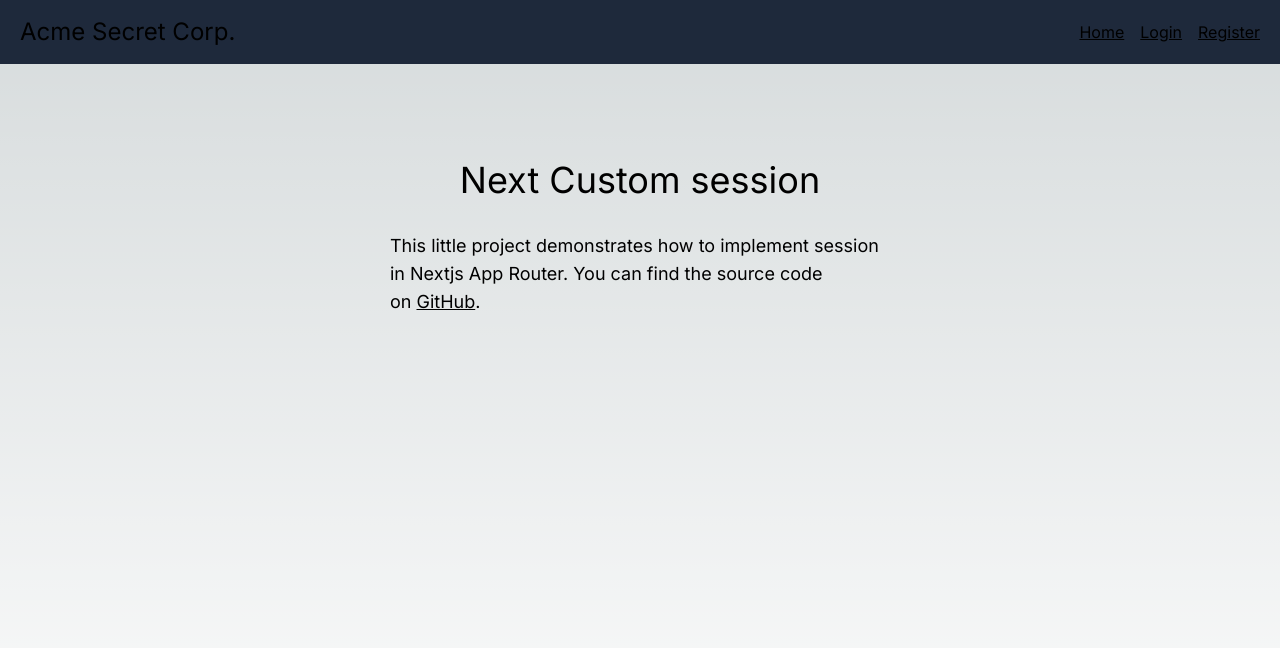
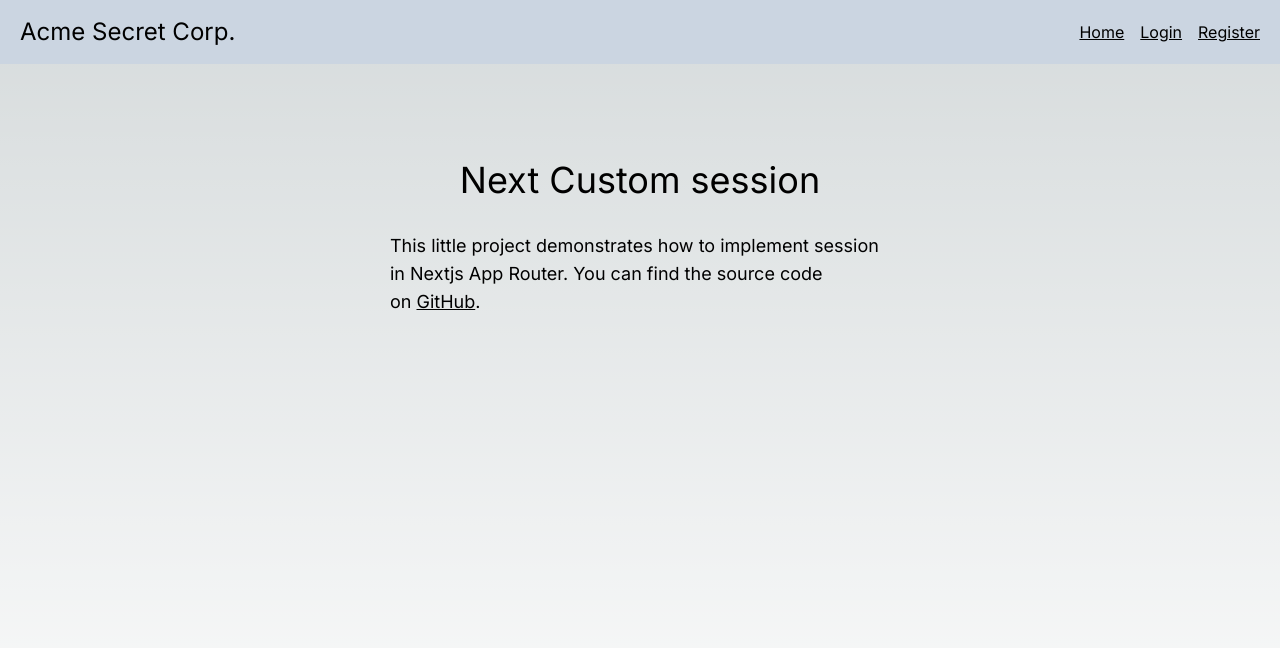
Before and after one commit to Fredkiss3/next-custom-session, a Next.js app: page / in a window 1280 px wide. Shown: the top 648 px of the page. Built offline with nearby package versions, Linux system fonts and the light colour scheme.

Commit message:
💄 some UI tweaks

```diff
--- a/src/app/(routes)/layout.tsx
+++ b/src/app/(routes)/layout.tsx
@@ -20,7 +20,7 @@ export default function RootLayout({
   return (
     <html lang="en">
       <body className={inter.className}>
-        <header className="py-4 px-5 flex justify-between items-center bg-slate-800">
+        <header className="py-4 px-5 flex justify-between items-center  bg-slate-300 dark:bg-slate-800">
           <Link className="text-2xl" href="/">
             Acme Secret Corp.
           </Link>
```
